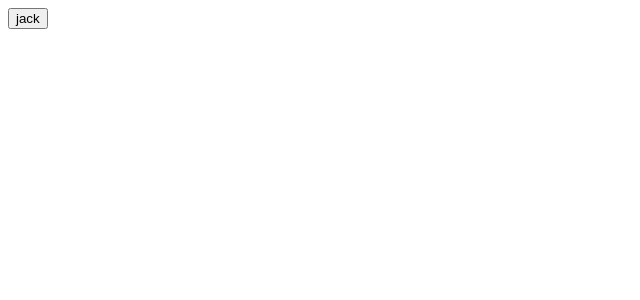
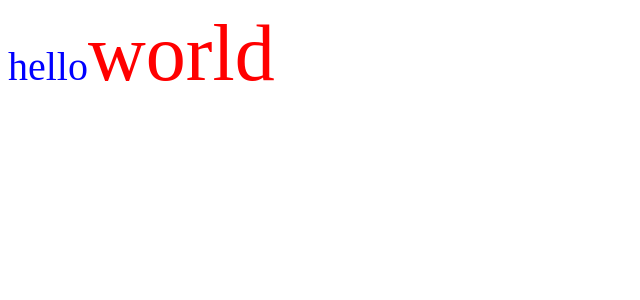
Before and after one commit to 6330A/react-study, a React (Vite) app: page / in a window 1280 px wide. Shown: the top 300 px of the page, without its empty margins (0-640 px from the left). Built offline with nearby package versions, Linux system fonts and the light colour scheme.

Commit message:
基础样式控制

```diff
--- a/src/App.jsx
+++ b/src/App.jsx
@@ -1,23 +1,14 @@
 
-// useState实现计数器按钮
-import { useState } from 'react'
-
+import './index.css';
 
 function App() {
 
-  // 1.调用useState添加状态变量
-  const [form, setForm] = useState({
-    name: "jack"
-  })
-
-  // 2.点击事件回调
-  const handleClick = () => {
-    setForm({ ...form, name: "mike" })
-  }
-
   return (
     <div className="App">
-      <button onClick={handleClick}>{form.name}</button>
+      {/* 行内样式 */}
+      <span style={{ color: 'blue' , fontSize: '40px'}}>hello</span>
+      {/* class类名控制 */}
+      <span className="foo">world</span>
     </div>
   )
 }
--- /dev/null
+++ b/src/index.css
@@ -0,0 +1,4 @@
+.foo {
+    color: red;
+    font-size: 80px;
+}
```
